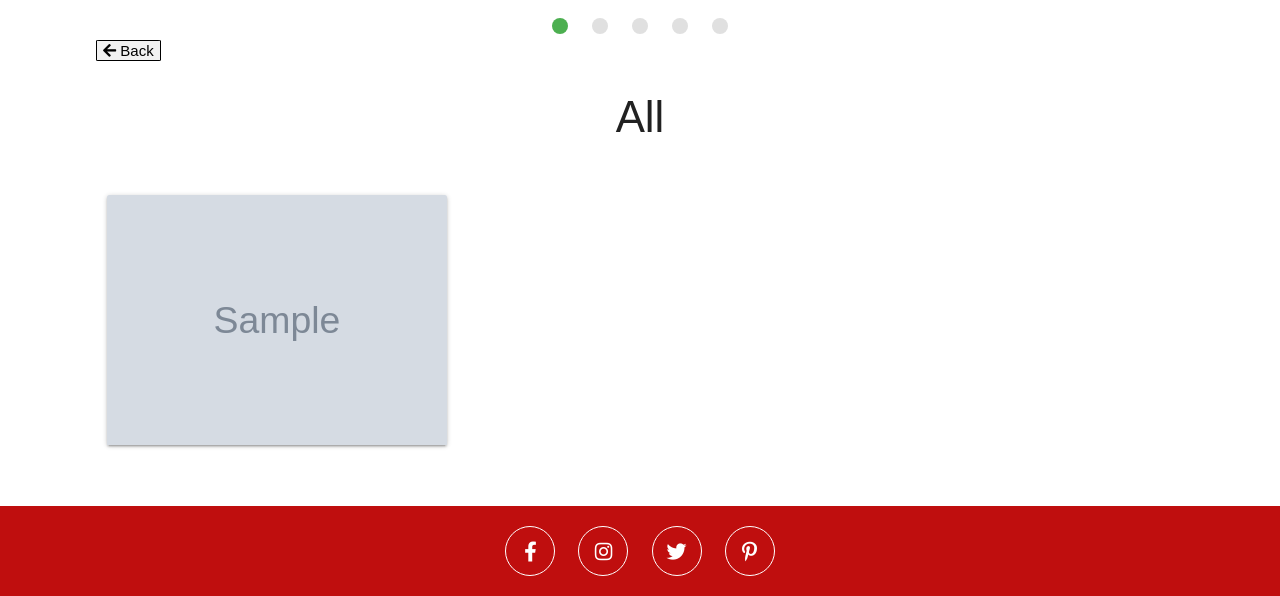
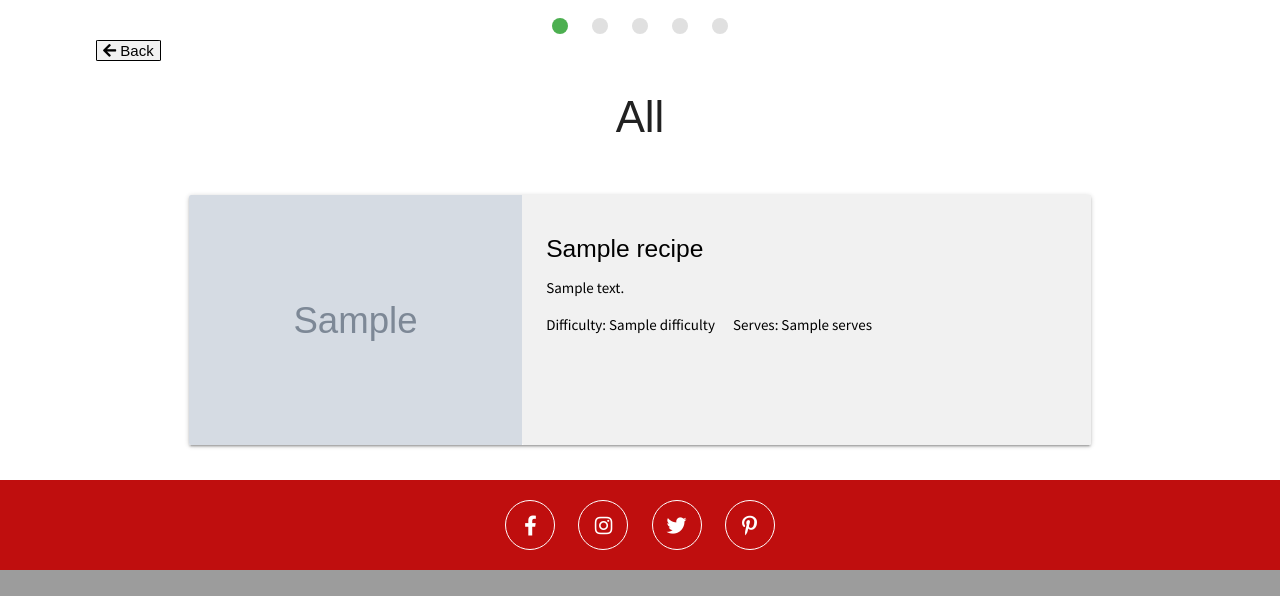
Before and after one commit to Gregory4321/ciao-down, a Flask app: page /recipe_category/all in a window 1280 px wide. Shown: the part 464-1060 px from the top of the page. After the commit the page ends 1034 px from the top, so only its background shows below. Run offline with Flask 2, Linux system fonts and the light colour scheme; grey boxes marked "Sample" are stand-in pictures; a database or web service that is not in the repository returns one stand-in record (values such as "Sample title"); some libraries are stand-ins or nearby versions; some web fonts are replaced.

Commit message:
Structure of page edited for better UX

```diff
--- a/templates/recipes.html
+++ b/templates/recipes.html
@@ -47,8 +47,40 @@
         <!-- Page Title -->
         <h3 class="center-align page-heading">{{ category_name|capitalize }}</h3>
         <!-- Recipes by Category -->
-        <div>
-            <div class="row feat-cards">
+    <div class="container">
+        <div class="row hide-on-med-and-down">
+            {% for recipe in recipes %}
+            <div class="col s12">
+                <a href="{{ url_for('get_recipe', recipe_id=recipe._id) }}">
+                    <div class="card horizontal">
+                        <div class="card-image">
+                            <img src="{{ recipe.image_url }}">
+                        </div>
+                        <div class="card-stacked">
+                            <div class="card-content content-bac">
+                                <h5>{{ recipe.recipe_title }}</h5>
+                                <p class="card-descrip">{{ recipe.recipe_description }}</p>
+                                <p>
+                                    Difficulty: {{ recipe.difficulty }}
+                                    <span class="card-serve">
+                                        Serves: {{ recipe.serves }}
+                                    </span>
+                                </p>
+                                {% if recipe.is_vegetarian == "on" %}
+                                <i class="fab fa-vimeo-v"><span class="dietry">Vegetarian</span></i>
+                                {% endif %}
+                                {% if recipe.is_gluten_free == "on" %}
+                                <i class="fab fa-glide-g"><span class="dietry">Gluten-Free</span></i>
+                                {% endif %}
+                            </div>
+                        </div>
+                    </div>
+                </a>
+            </div>
+            {% endfor %}
+        </div>
+    </div>
+    <div class="row feat-cards show-on-medium-and-down hide-on-med-and-up">
         {% for recipe in recipes %}
         <div class="col s12 m6 l4">
             <a href="{{ url_for('get_recipe', recipe_id=recipe._id) }}">
@@ -64,7 +96,6 @@
         </div>
         {% endfor %}
     </div>
-        </div>
     </main>
 
 {% endblock %}
```
Lines whose indentation alone changed are shown as unchanged.
